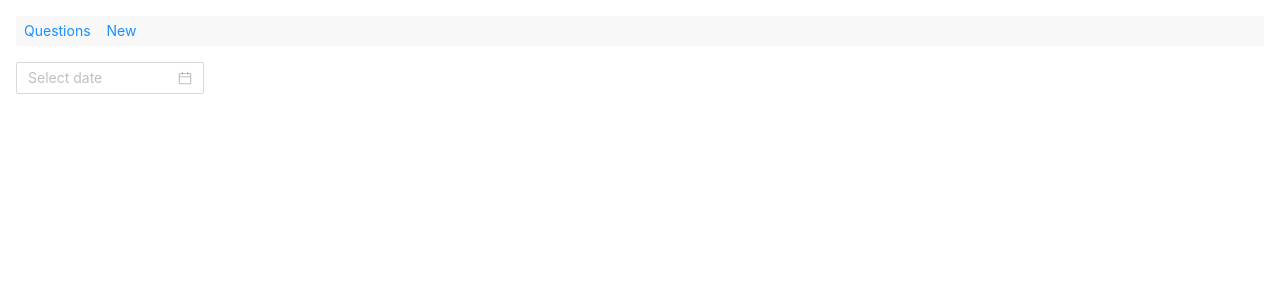
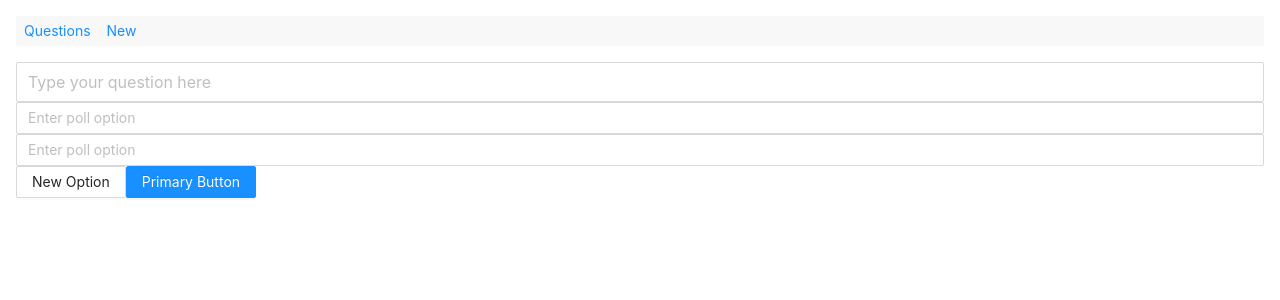
Before and after one commit to OnurKaral/reactPoll, a React (Create React App) app: page /new in a window 1280 px wide. Shown: the top 300 px of the page. Built offline with nearby package versions, Linux system fonts and the light colour scheme.

Commit message:
Question form

```diff
--- a/src/pages/New/index.js
+++ b/src/pages/New/index.js
@@ -1,12 +1,39 @@
-
-import { DatePicker } from 'antd';
+import React,{useState} from 'react';
+import { Input } from 'antd';
+import { Button } from 'antd';
 import 'antd/dist/antd.css'; // or 'antd/dist/antd.less'
 
 function New() {
+    const [question, setQuestion] = useState("");
+    const [options, setOptions] = useState(["", ""]);
+
+    const handleChangeOption = ({target}) => {
+        const newArray = options;
+        newArray[target.id] = target.value;
+        setOptions([...newArray]);
+
+
+};
+    const handleCreate =() => {
+        console.log(question);
+        console.log(options);
+    }
+
     return (
-        <div>
-            <DatePicker />
+    <div >
+        <Input  size="large" placeholder="Type your question here" type="text" value={question}
+            onChange={({target}) =>  setQuestion(target.value)}
+        />
+       {options.map((option, key) =>(
+           <div key={key} className="inputs">
+        <Input   placeholder="Enter poll option" type="text" id={key} value={option} onChange={handleChangeOption}/>
+
         </div>
+       ))}
+
+       <Button  onClick={() =>setOptions([...options, ""])}>New Option</Button>
+       <Button  onClick={handleCreate} type="primary">Primary Button</Button>
+    </div>
     )
 }
 
```
